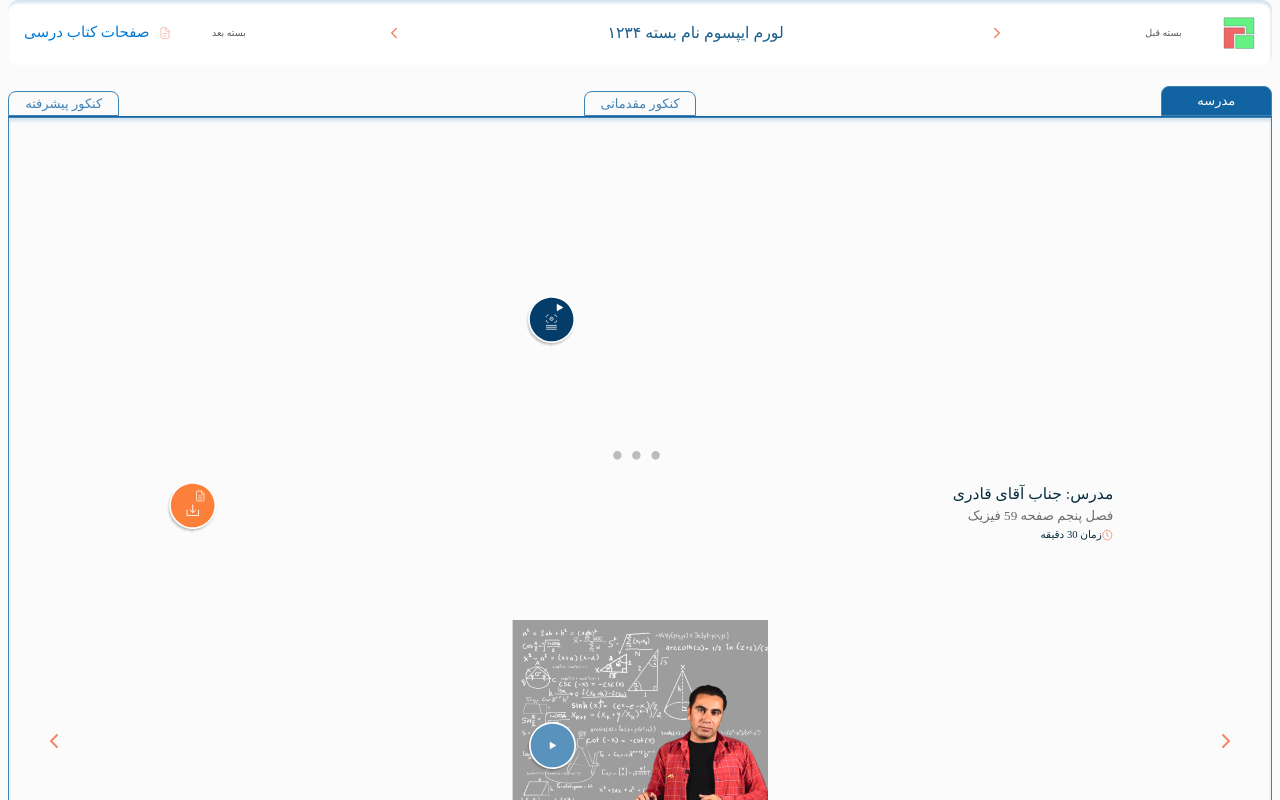
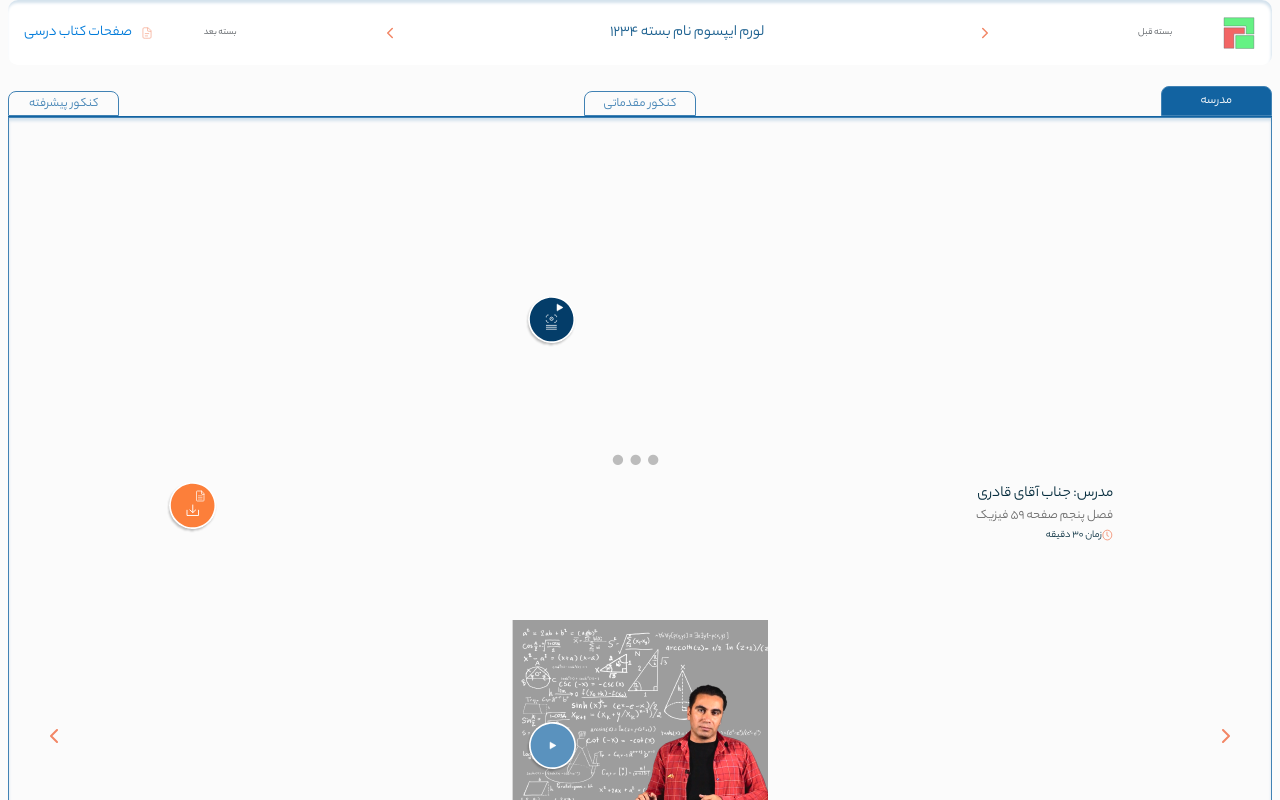
Before and after one commit to alimoqimi97/html_frontend, a website: page pages/package.html in a window 1280 px wide. Drawn offline with Linux system fonts and the light colour scheme.

Commit message:
font added to styles.css file

```diff
--- a/pages/styles.css
+++ b/pages/styles.css
@@ -8,6 +8,10 @@
   }
   button {
     @apply md:bg-red-600 rounded bg-transparent;
+  }
+  @font-face {
+    font-family: yekanBakh;
+    src: url(../assets/fonts/Yekan_Bakh_FaNum_04_Regular.ttf);
   }
 }
 
```
Also changed, not shown: dist/output.css.
